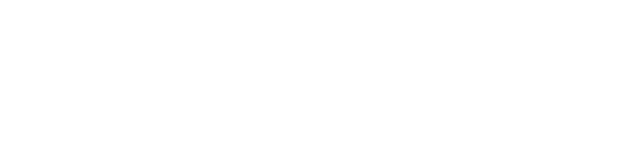
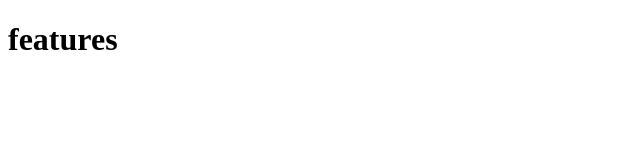
Before and after one commit to vani89570/git-practice, a plain HTML site: page index.html in a window 1280 px wide. Shown: the whole page, without its empty margins (0-640 px from the left). Drawn offline with Linux system fonts and the light colour scheme.

Commit message:
added h1 tag

```diff
--- a/index.html
+++ b/index.html
@@ -7,6 +7,7 @@
     <title>INDEX</title>
 </head>
 <body>
+    <h1> features </h1>
 
 </body>
 </html>
```
